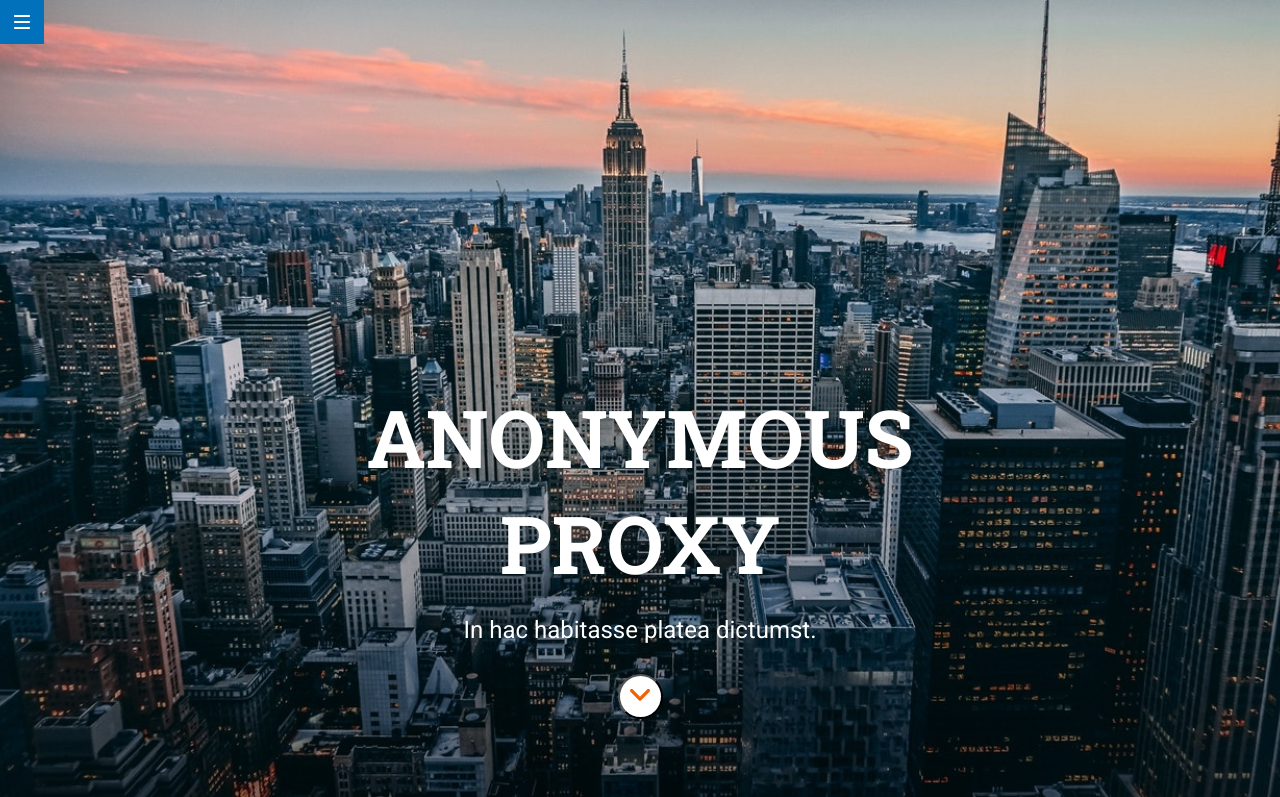
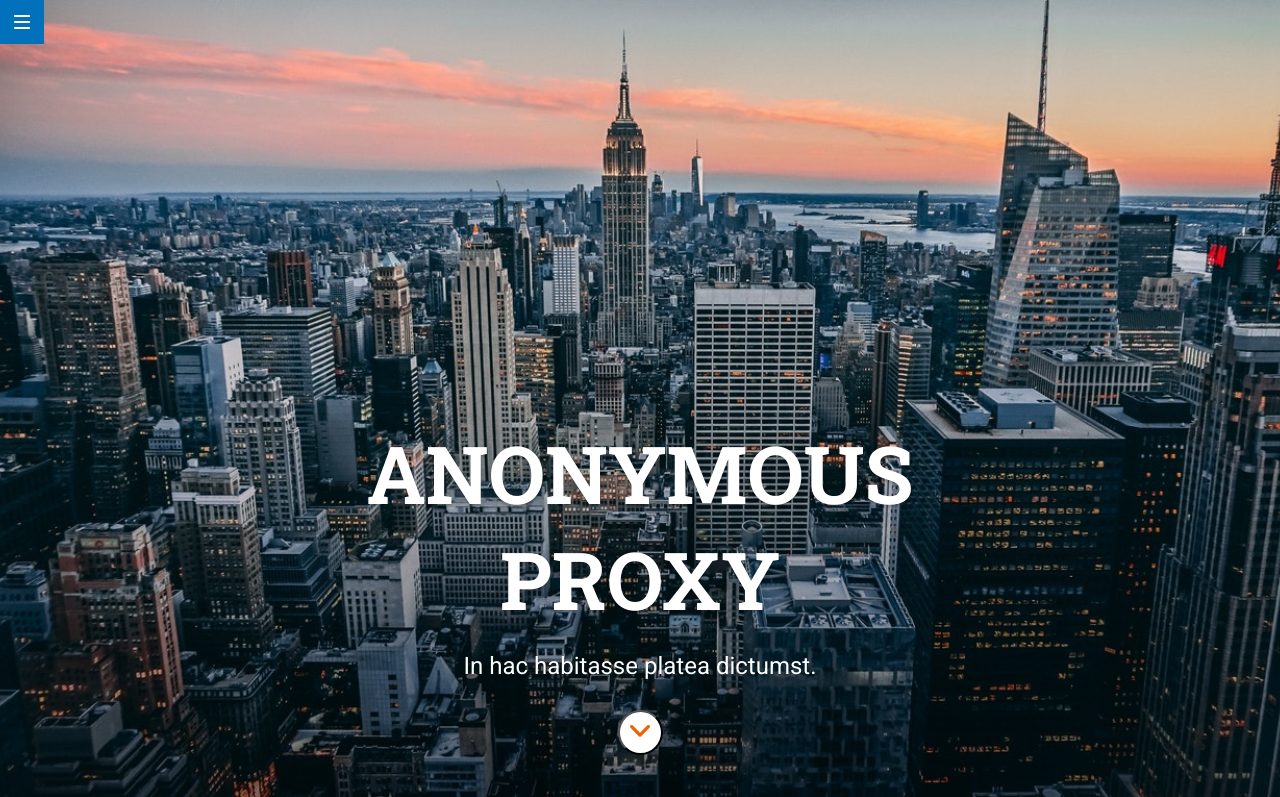
Before and after one commit to bertapsan/Website-layout-based-on-Zeplin, a website: page docs/index.html in a window 1280 px wide. Shown: the top 797 px of the page. Drawn offline with Linux system fonts and the light colour scheme.

Commit message:
Add header flex-end

```diff
--- a/src/scss/layout/_header.scss
+++ b/src/scss/layout/_header.scss
@@ -10,7 +10,8 @@
   width: 100%;
   display: flex;
   flex-direction: column;
-  justify-content: flex-start;
+  /* justify-content: flex-start; */
+  justify-content: flex-end;
   align-items: center;
 
   &__h1 {
@@ -20,7 +21,7 @@
     color: $font-white;
     text-transform: uppercase;
     text-shadow: 0px 2px 3px $shadows-color;
-    margin-top: 284px;
+    margin-bottom: 10px;
 
     &--anonymous {
       display: block;
@@ -38,13 +39,13 @@
     font-weight: 400;
     font-size: 16px;
     color: $font-white;
-    margin-top: 10px;
+    margin-bottom: 45px;
   }
   &__topbullet {
     width: 45px;
     height: 45px;
     border-radius: 22.5px;
-    margin-top: 45px;
+    margin-bottom: 53px;
     background-color: $background-white;
   }
 }
@@ -65,7 +66,7 @@
 
     &__h1 {
       font-size: 80px;
-      margin-top: 384px;
+      margin-bottom: 20px;
 
       &--anonymous {
         height: 106px;
@@ -76,10 +77,10 @@
     }
     &__h2--lema {
       font-size: 24px;
-      margin-top: 20px;
+      margin-bottom: 30px;
     }
     &__topbullet {
-      margin-top: 30px;
+      margin-bottom: 45px;
     }
   }
 }
```
Also changed, not shown: docs/assets/css/main.css.
